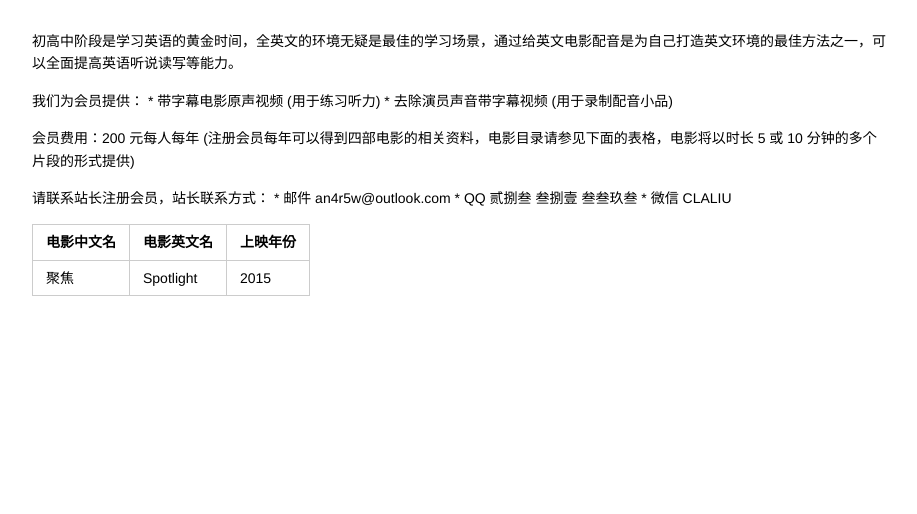
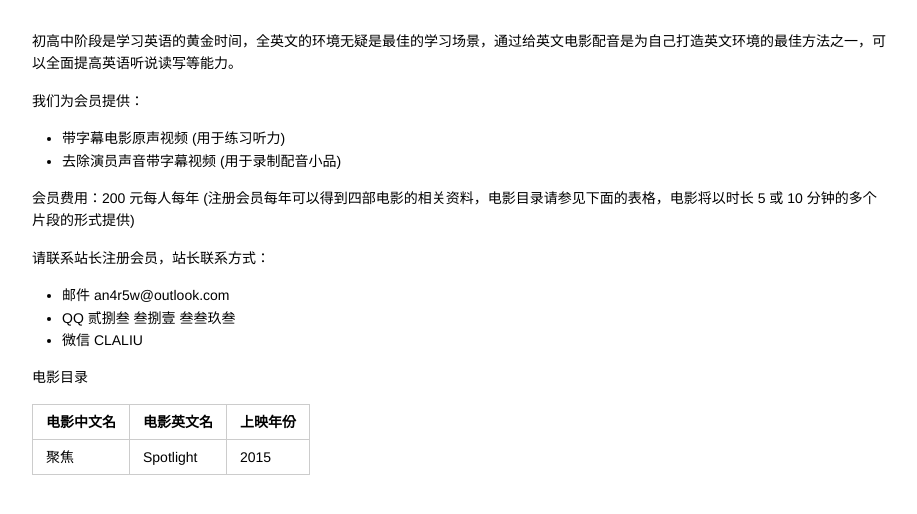
Before and after one commit to an4r5w/an4r5w.github.io, a plain HTML site: page index.html in a window 1280 px wide. Shown: the whole page, without its empty margins (181-1098 px from the left). Drawn offline with Linux system fonts and the light colour scheme.

Commit message:
reformat

```diff
--- a/index.html
+++ b/index.html
@@ -330,16 +330,24 @@ kbd {
 
 <p>初高中阶段是学习英语的黄金时间，全英文的环境无疑是最佳的学习场景，通过给英文电影配音是为自己打造英文环境的最佳方法之一，可以全面提高英语听说读写等能力。</p>
 
-<p>我们为会员提供：
-* 带字幕电影原声视频 (用于练习听力)
-* 去除演员声音带字幕视频 (用于录制配音小品)</p>
+<p>我们为会员提供：</p>
+
+<ul>
+<li>带字幕电影原声视频 (用于练习听力)</li>
+<li>去除演员声音带字幕视频 (用于录制配音小品)</li>
+</ul>
 
 <p>会员费用：200 元每人每年 (注册会员每年可以得到四部电影的相关资料，电影目录请参见下面的表格，电影将以时长 5 或 10 分钟的多个片段的形式提供)</p>
 
-<p>请联系站长注册会员，站长联系方式：
-* 邮件 an4r5w@outlook.com
-* QQ 贰捌叁 叁捌壹 叁叁玖叁
-* 微信 CLALIU</p>
+<p>请联系站长注册会员，站长联系方式：</p>
+
+<ul>
+<li>邮件 an4r5w@outlook.com</li>
+<li>QQ 贰捌叁 叁捌壹 叁叁玖叁</li>
+<li>微信 CLALIU</li>
+</ul>
+
+<p>电影目录</p>
 
 <table>
 <thead>
```
